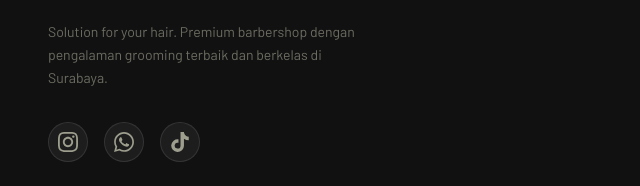
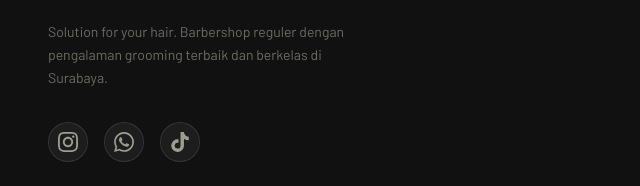
Before and after one commit to nadhifahmad-loops/TheMafiaBarbershop, a plain HTML site: page index.html in a window 1280 px wide. Shown: the part 8015-8201 px from the top of the page, 0-640 px from the left. Drawn offline with nearby package versions, Linux system fonts and the light colour scheme.

Commit message:
revisi client

```diff
--- a/index.html
+++ b/index.html
@@ -632,7 +632,7 @@
             <div class="text-[0.6rem] tracking-[0.3em] text-crimson uppercase font-body font-bold">Barbershop</div>
           </div>
         </a>
-        <p class="text-cream/40 text-sm leading-relaxed mb-8 max-w-xs">Solution for your hair. Premium barbershop dengan pengalaman grooming terbaik dan berkelas di Surabaya.</p>
+        <p class="text-cream/40 text-sm leading-relaxed mb-8 max-w-xs">Solution for your hair. Barbershop reguler dengan pengalaman grooming terbaik dan berkelas di Surabaya.</p>
 
         <!-- Social Media Icons -->
         <div class="flex gap-4">
```
